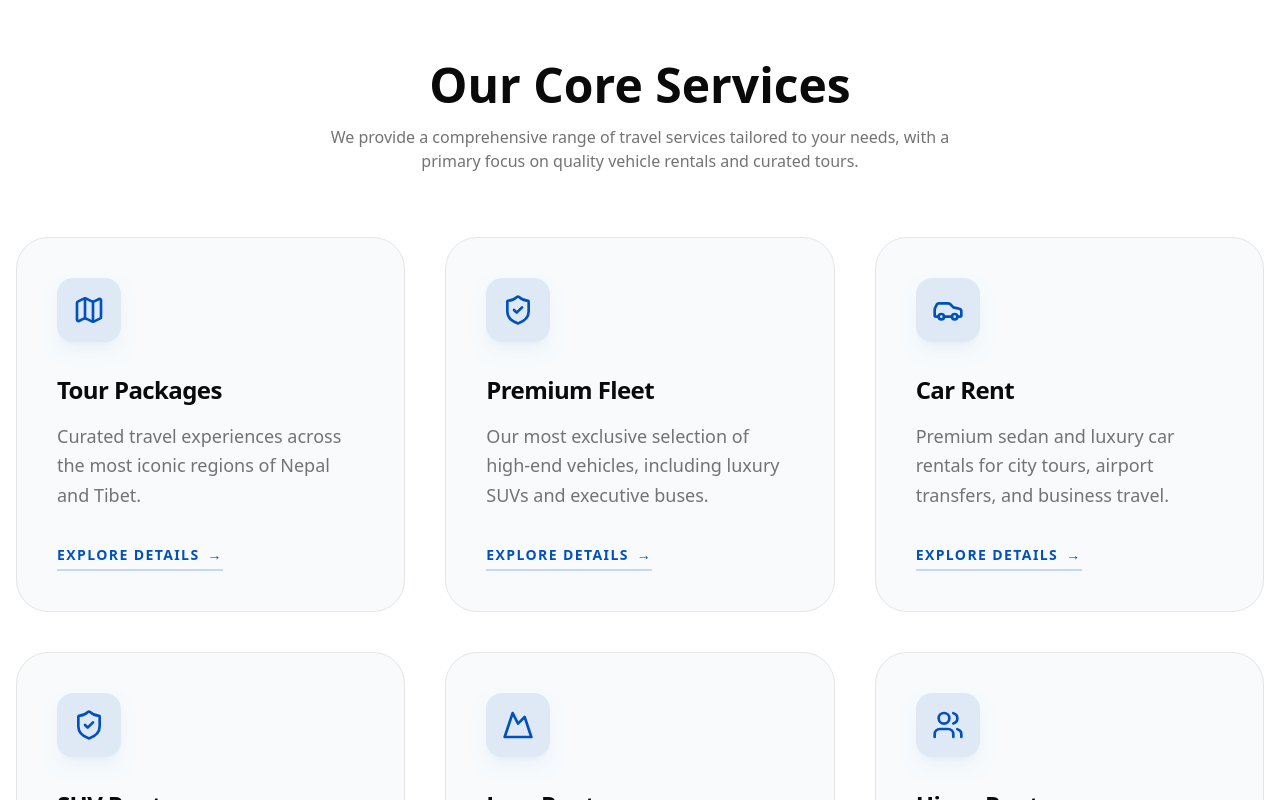
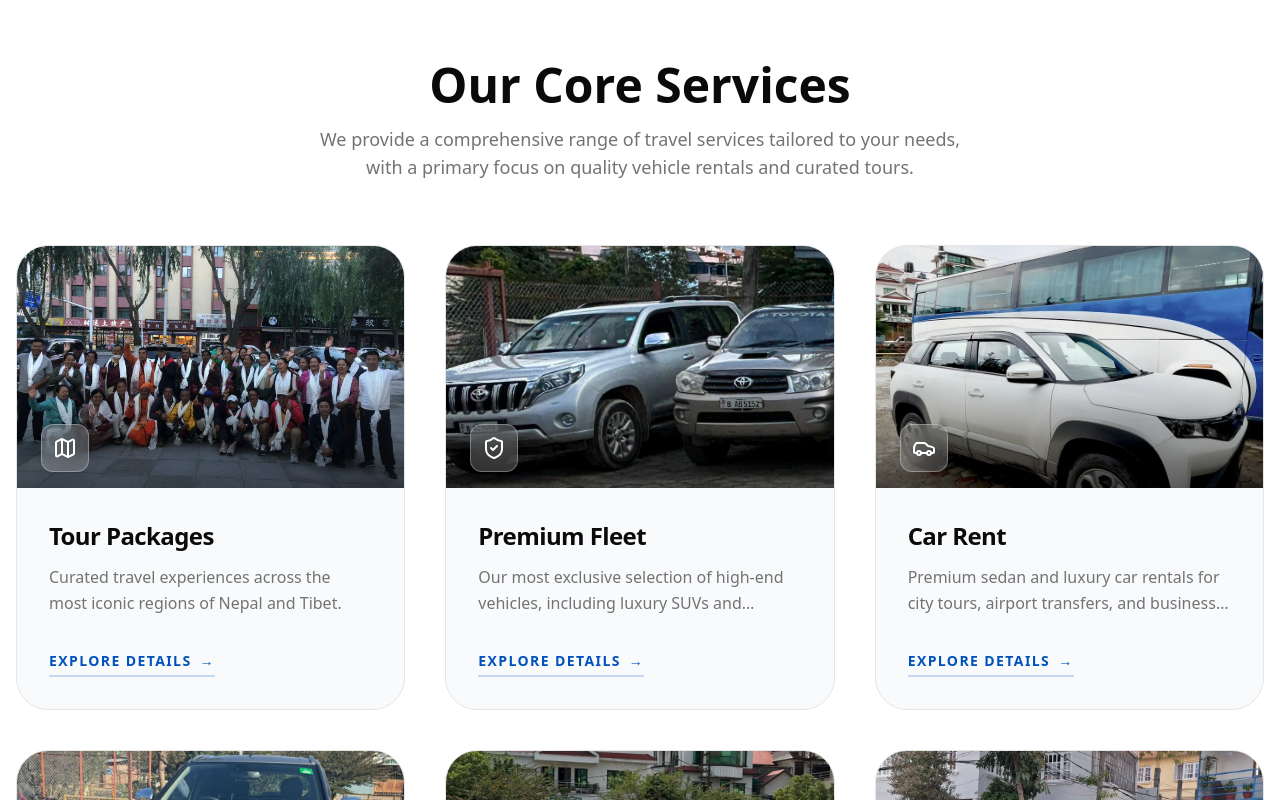
Before and after one commit to arthurrgg8-lgtm/mr-tour-service, a Next.js app: page / in a window 1280 px wide. Shown: the part 820-1620 px from the top of the page. Built offline with nearby package versions, Linux system fonts and the light colour scheme.

Commit message:
feat: add representative images to homepage core services cards

```diff
--- a/src/components/sections/FeaturedServices.tsx
+++ b/src/components/sections/FeaturedServices.tsx
@@ -3,6 +3,7 @@
 import { Car, Map as MapIcon, Mountain, Bus, ShieldCheck, Users } from "lucide-react"
 import services from "@/data/services.json"
 import Link from "next/link"
+import Image from "next/image"
 
 const iconMap: { [key: string]: React.ComponentType<{ className?: string }> } = {
   Car,
@@ -21,7 +22,7 @@ export default function FeaturedServices() {
       <div className="container mx-auto px-4">
         <div className="text-center mb-16">
           <h2 className="text-3xl md:text-5xl font-bold mb-4">Our Core Services</h2>
-          <p className="text-muted-foreground max-w-2xl mx-auto">
+          <p className="text-muted-foreground max-w-2xl mx-auto text-lg">
             We provide a comprehensive range of travel services tailored to your needs,
             with a primary focus on quality vehicle rentals and curated tours.
           </p>
@@ -30,27 +31,45 @@ export default function FeaturedServices() {
         <div className="grid grid-cols-1 sm:grid-cols-2 lg:grid-cols-3 gap-8 md:gap-10">
           {featured.map((service) => {
             const Icon = iconMap[service.icon]
+            // Use the first image from the service's image array as a representative image
+            const representativeImage = service.images?.[0] || "/images/hero/services-bg.jpg"
+
             return (
               <div
                 key={service.id}
-                className="group p-8 md:p-10 rounded-[2rem] border bg-slate-50 hover:bg-white hover:shadow-2xl hover:-translate-y-2 transition-all duration-500 relative overflow-hidden"
+                className="group flex flex-col rounded-[2rem] border bg-slate-50 hover:bg-white hover:shadow-2xl hover:-translate-y-2 transition-all duration-500 relative overflow-hidden"
               >
-                {/* Background Accent */}
-                <div className="absolute top-0 right-0 -mr-12 -mt-12 w-40 h-40 bg-primary/5 rounded-full blur-2xl opacity-0 group-hover:opacity-100 transition-opacity duration-500" />
+                {/* Image Section */}
+                <div className="aspect-[16/10] relative overflow-hidden">
+                  <Image
+                    src={representativeImage}
+                    alt={service.title}
+                    fill
+                    className="object-cover group-hover:scale-110 transition-transform duration-700"
+                  />
+                  <div className="absolute inset-0 bg-gradient-to-t from-black/60 via-transparent to-transparent" />
 
-                <div className="h-16 w-16 rounded-2xl bg-primary/10 flex items-center justify-center text-primary mb-8 group-hover:bg-primary group-hover:text-white transition-all duration-500 shadow-lg shadow-primary/5">
-                  <Icon className="h-8 w-8" />
+                  {/* Icon Overlay */}
+                  <div className="absolute bottom-4 left-6 h-12 w-12 rounded-xl bg-white/20 backdrop-blur-md flex items-center justify-center text-white border border-white/30 shadow-lg">
+                    <Icon className="h-6 w-6" />
                   </div>
-                <h3 className="text-2xl font-bold mb-4 tracking-tight">{service.title}</h3>
-                <p className="text-muted-foreground mb-8 leading-relaxed text-lg">
+                </div>
+
+                {/* Content Section */}
+                <div className="p-8 flex flex-col flex-grow">
+                  <h3 className="text-2xl font-bold mb-3 tracking-tight">{service.title}</h3>
+                  <p className="text-muted-foreground mb-8 leading-relaxed line-clamp-2">
                     {service.description}
                   </p>
+                  <div className="mt-auto">
                     <Link
                       href={`/services#${service.id}`}
                       className="text-primary font-bold inline-flex items-center gap-2 hover:gap-3 transition-all text-sm uppercase tracking-widest border-b-2 border-primary/20 hover:border-primary pb-1"
                     >
                       Explore Details <span aria-hidden="true">→</span>
                     </Link>
+                  </div>
+                </div>
               </div>
             )
           })}
```
Lines whose indentation alone changed are shown as unchanged.
